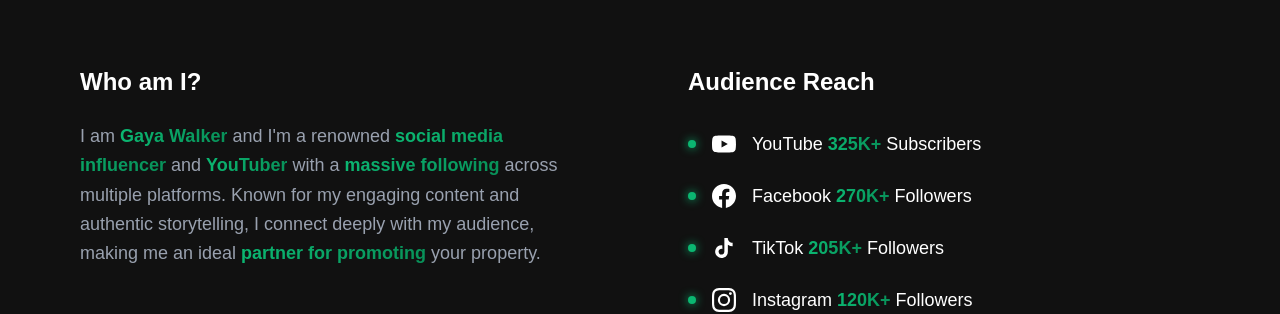
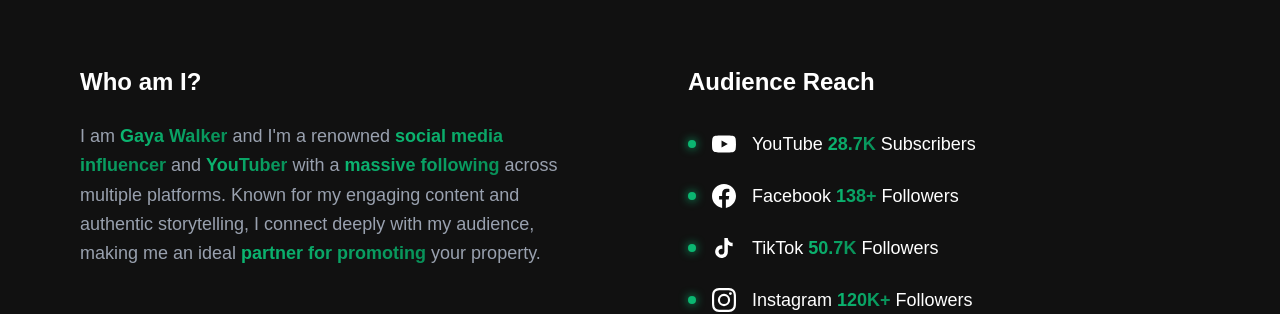
Before and after one commit to Maneeshaprabha/portfolio_gayawalker, a Next.js app: page / in a window 1280 px wide. Shown: the part 983-1297 px from the top of the page. Built offline with nearby package versions, Linux system fonts and the light colour scheme.

Commit message:
Update AboutMe component with revised social media follower counts

```diff
--- a/src/components/AboutMe.jsx
+++ b/src/components/AboutMe.jsx
@@ -41,21 +41,21 @@ export default function AboutMe() {
             <a href="https://www.youtube.com/@GayaWalker" target="_blank" rel="noopener noreferrer" className="flex items-center space-x-4 hover:translate-x-2 transition-transform duration-300 group cursor-pointer">
               <div className="w-2 h-2 rounded-full bg-[#0BB671] shadow-[0_0_10px_#0BB671] group-hover:scale-150 transition-transform"></div>
               <svg className="w-6 h-6 text-white group-hover:text-[#0BB671] transition-colors" fill="currentColor" viewBox="0 0 24 24"><path d="M23.498 6.186a3.016 3.016 0 0 0-2.122-2.136C19.505 3.545 12 3.545 12 3.545s-7.505 0-9.377.505A3.017 3.017 0 0 0 .502 6.186C0 8.07 0 12 0 12s0 3.93.502 5.814a3.016 3.016 0 0 0 2.122 2.136c1.871.505 9.376.505 9.376.505s7.505 0 9.377-.505a3.015 3.015 0 0 0 2.122-2.136C24 15.93 24 12 24 12s0-3.93-.502-5.814zM9.545 15.568V8.432L15.818 12l-6.273 3.568z"/></svg>
-              <span className="text-white font-medium text-lg"> YouTube <span className="text-transparent bg-clip-text bg-gradient-to-r from-[#0BB671] to-[#089159] font-bold">325K+</span> Subscribers</span>
+              <span className="text-white font-medium text-lg"> YouTube <span className="text-transparent bg-clip-text bg-gradient-to-r from-[#0BB671] to-[#089159] font-bold">28.7K</span> Subscribers</span>
             </a>
 
             {/* Facebook */}
             <a href="https://www.facebook.com/GayaWalkerSL" target="_blank" rel="noopener noreferrer" className="flex items-center space-x-4 hover:translate-x-2 transition-transform duration-300 group cursor-pointer">
               <div className="w-2 h-2 rounded-full bg-[#0BB671] shadow-[0_0_10px_#0BB671] group-hover:scale-150 transition-transform"></div>
               <svg className="w-6 h-6 text-white group-hover:text-[#0BB671] transition-colors" fill="currentColor" viewBox="0 0 24 24"><path d="M24 12.073c0-6.627-5.373-12-12-12s-12 5.373-12 12c0 5.99 4.388 10.954 10.125 11.854v-8.385H7.078v-3.469h3.047V9.43c0-3.007 1.792-4.669 4.533-4.669 1.312 0 2.686.235 2.686.235v2.953H15.83c-1.491 0-1.956.925-1.956 1.874v2.25h3.328l-.532 3.469h-2.796v8.385C19.612 23.027 24 18.062 24 12.073z"/></svg>
-              <span className="text-white font-medium text-lg">Facebook <span className="text-transparent bg-clip-text bg-gradient-to-r from-[#0BB671] to-[#089159] font-bold">270K+</span> Followers</span>
+              <span className="text-white font-medium text-lg">Facebook <span className="text-transparent bg-clip-text bg-gradient-to-r from-[#0BB671] to-[#089159] font-bold">138+</span> Followers</span>
             </a>
 
             {/* TikTok */}
             <a href="https://www.tiktok.com/@gaya_walker" target="_blank" rel="noopener noreferrer" className="flex items-center space-x-4 hover:translate-x-2 transition-transform duration-300 group cursor-pointer">
               <div className="w-2 h-2 rounded-full bg-[#0BB671] shadow-[0_0_10px_#0BB671] group-hover:scale-150 transition-transform"></div>
               <svg className="w-6 h-6 text-white group-hover:text-[#0BB671] transition-colors" fill="currentColor" viewBox="0 0 24 24"><path d="M19.59 6.69a4.83 4.83 0 0 1-3.77-4.25V2h-3.45v13.67a2.89 2.89 0 0 1-5.2 1.74 2.89 2.89 0 0 1 2.31-4.64 2.93 2.93 0 0 1 .88.13V9.4a6.84 6.84 0 0 0-1-.05A6.33 6.33 0 0 0 5 20.1a6.34 6.34 0 0 0 10.86-4.43v-7a8.16 8.16 0 0 0 4.77 1.52v-3.4a4.85 4.85 0 0 1-1-.1z"/></svg>
-              <span className="text-white font-medium text-lg">TikTok <span className="text-transparent bg-clip-text bg-gradient-to-r from-[#0BB671] to-[#089159] font-bold">205K+</span> Followers</span>
+              <span className="text-white font-medium text-lg">TikTok <span className="text-transparent bg-clip-text bg-gradient-to-r from-[#0BB671] to-[#089159] font-bold">50.7K</span> Followers</span>
             </a>
 
             {/* Instagram */}
```
